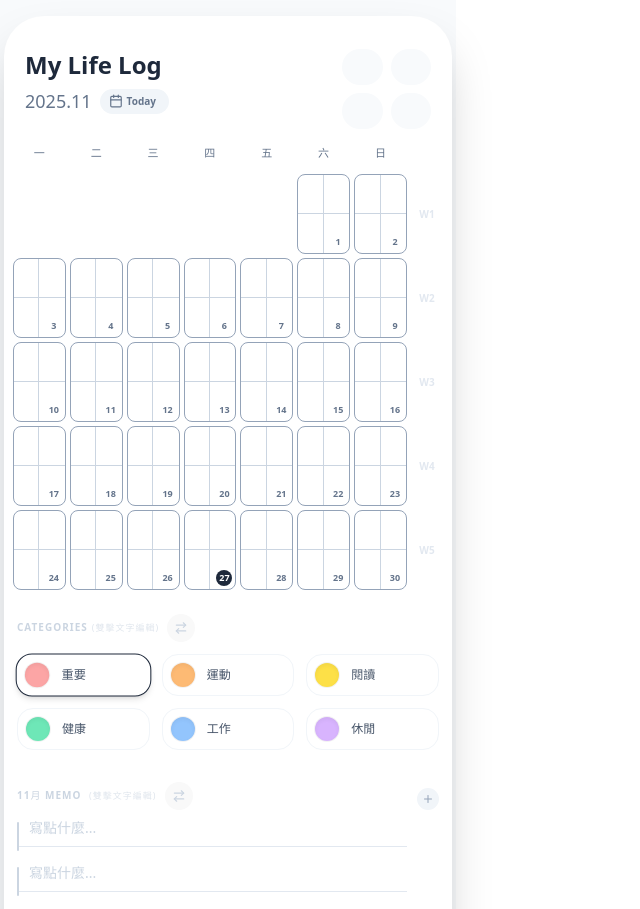
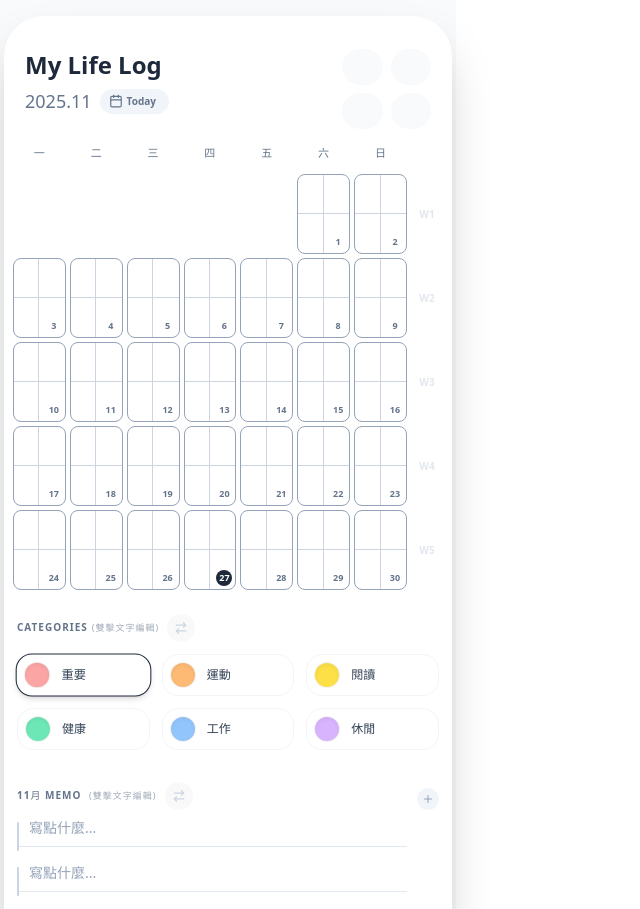
Before and after one commit to fifourths/calendar-app, a React (Vite) app: page / in a window 1280 px wide. Shown: the top 909 px of the page, without its empty margins (0-640 px from the left). Built offline with nearby package versions, Linux system fonts and the light colour scheme.

Commit message:
Update App.jsx
文字顏色加深，使視覺更舒適

```diff
--- a/src/App.jsx
+++ b/src/App.jsx
@@ -50,7 +50,7 @@ const TRANSLATIONS = {
     swapHint: '點擊以交換順序',
     categoryHeader: 'Categories',
     memoHeader: 'Memo',
-    editHint: '(雙擊文字編輯)', // Added instruction
+    editHint: '(雙擊文字編輯)',
     statsFreq: '頻率',
     statsTotal: '總計',
     statsMonthCount: '本月次數',
@@ -80,7 +80,7 @@ const TRANSLATIONS = {
     swapHint: 'タップして順序を入れ替え',
     categoryHeader: 'カテゴリー',
     memoHeader: 'メモ',
-    editHint: '(ダブルクリックで編集)', // Added instruction
+    editHint: '(ダブルクリックで編集)',
     statsFreq: '頻度',
     statsTotal: '累計',
     statsMonthCount: '今月の回数',
@@ -110,7 +110,7 @@ const TRANSLATIONS = {
     swapHint: 'Click to swap',
     categoryHeader: 'Categories',
     memoHeader: 'Memo',
-    editHint: '(Double click to edit)', // Added instruction
+    editHint: '(Double click to edit)',
     statsFreq: 'Freq',
     statsTotal: 'Total',
     statsMonthCount: 'Month Count',
@@ -367,8 +367,9 @@ const NoteRow = ({ note, onChange, onDelete, isReordering, isSelected, onReorder
          value={note.text}
          onChange={onChange}
          onTouchStart={(e) => !isReordering && e.stopPropagation()}
+         // OPTIMIZED: Darkened text color (slate-900) and placeholder (slate-400)
          className={`flex-1 text-sm bg-transparent border-b focus:ring-0 px-3 pb-2 transition-all outline-none
-            ${isDark ? 'text-slate-200 border-slate-700 focus:border-slate-500 placeholder:text-slate-600' : 'text-slate-700 border-slate-200 focus:border-slate-400 placeholder:text-slate-300'}
+            ${isDark ? 'text-slate-100 border-slate-700 focus:border-slate-500 placeholder:text-slate-600' : 'text-slate-900 border-slate-200 focus:border-slate-400 placeholder:text-slate-400'}
             ${isReordering ? 'pointer-events-none' : ''}`}
          placeholder={isReordering ? t.swapHint : t.placeholderNote}
          readOnly={isReordering}
@@ -980,7 +981,8 @@ export default function NewCalendarApp() {
               {/* Color Palette */}
               <div className="mt-6 px-1">
                  <div className="flex items-center justify-start gap-2 mb-3">
-                    <h3 className={`text-[10px] font-bold uppercase tracking-widest ${darkMode ? 'text-slate-500' : 'text-slate-300'}`}>
+                    {/* OPTIMIZED: Darkened Header Text & Added Hint */}
+                    <h3 className={`text-[10px] font-bold uppercase tracking-widest ${darkMode ? 'text-slate-500' : 'text-slate-500'}`}>
                         {t.categoryHeader}
                         <span className="text-[9px] font-normal opacity-60 ml-1">{t.editHint}</span>
                     </h3>
@@ -1033,8 +1035,9 @@ export default function NewCalendarApp() {
                              className={`w-full text-xs border-b focus:ring-0 p-0 font-medium outline-none ${darkMode ? 'text-slate-100 bg-slate-800 border-blue-500' : 'text-slate-800 bg-white border-blue-500'}`}
                            />
                          ) : (
+                           // OPTIMIZED: Text color darkened to slate-700 (light mode)
                            <span
-                             className={`w-full text-xs font-medium truncate min-h-[16px] block ${darkMode ? 'text-slate-300' : 'text-slate-600'} ${reorderMode ? 'pointer-events-none' : ''}`}
+                             className={`w-full text-xs font-medium truncate min-h-[16px] block ${darkMode ? 'text-slate-200' : 'text-slate-700'} ${reorderMode ? 'pointer-events-none' : ''}`}
                              title="雙擊編輯"
                            >
                              {cat.defaultLabel}
@@ -1049,8 +1052,8 @@ export default function NewCalendarApp() {
               <div className="mt-8 mb-4 px-1">
                  <div className="flex justify-between items-end mb-2">
                    <div className="flex items-center gap-2">
-                      {/* CHANGED: Memo header format */}
-                      <h3 className={`text-[10px] font-bold uppercase tracking-widest ${darkMode ? 'text-slate-500' : 'text-slate-300'}`}>
+                      {/* OPTIMIZED: Darkened Header Text & Added Hint */}
+                      <h3 className={`text-[10px] font-bold uppercase tracking-widest ${darkMode ? 'text-slate-500' : 'text-slate-500'}`}>
                         {memoMonthLabel} {t.memoHeader} <span className="text-[9px] font-normal opacity-60 ml-1">{t.editHint}</span>
                       </h3>
 
```
